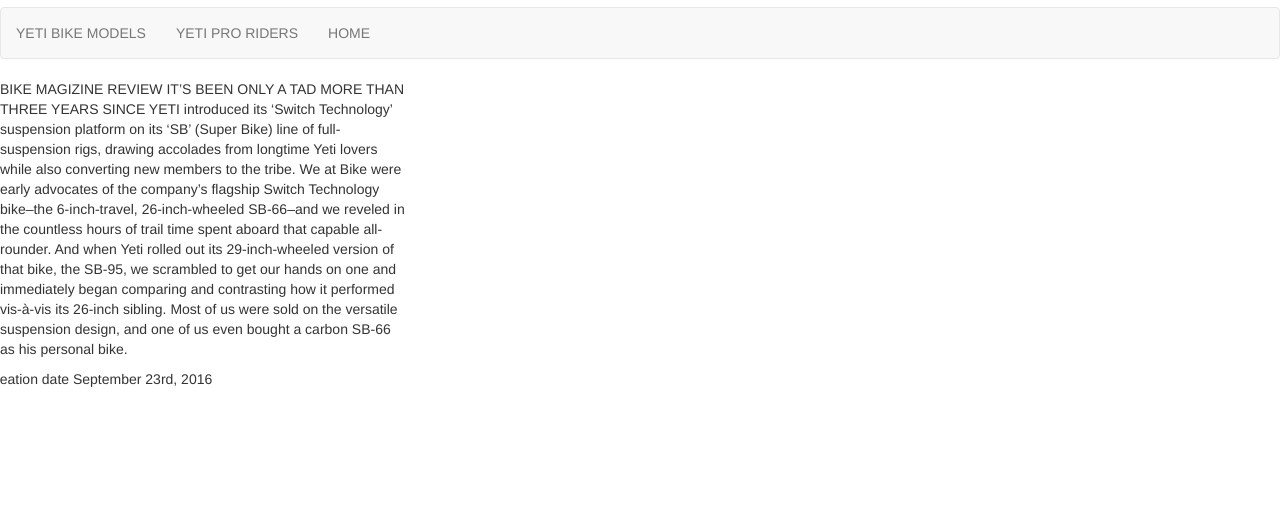
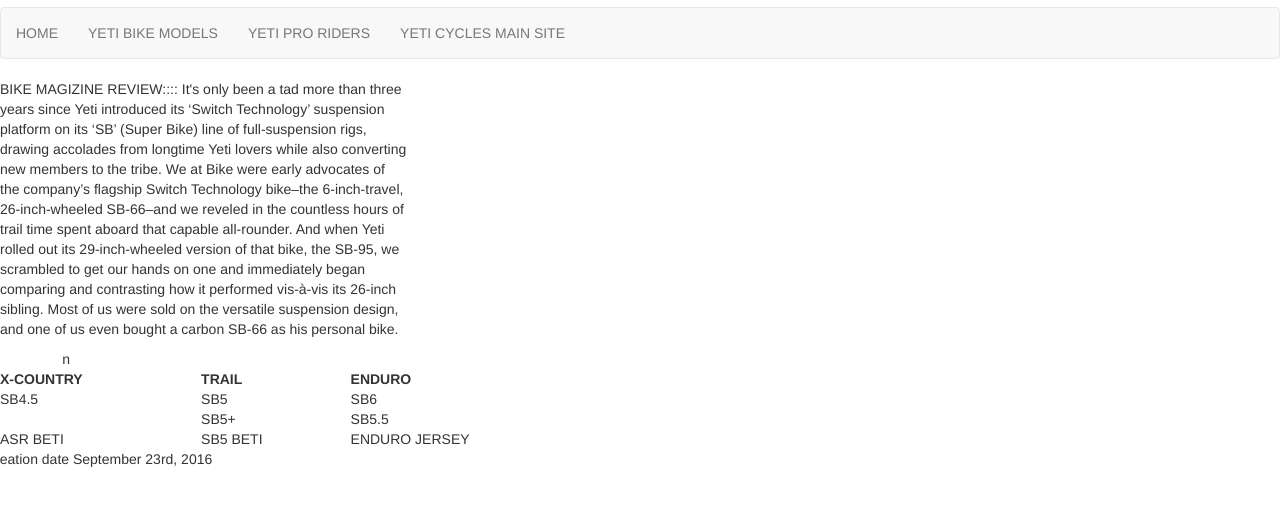
Before and after one commit to Brad-Jorgy/StaticWeb1.0, a plain HTML site: page YetiModels.html in a window 1280 px wide. Shown: the part 63-568 px from the top of the page. Drawn offline with nearby package versions, Linux system fonts and the light colour scheme.

Commit message:
latest code

```diff
--- a/YetiModels.html
+++ b/YetiModels.html
@@ -10,16 +10,17 @@
     <h1 class = "models">YETI CYCLES MODELS</h1>
     <nav class="navbar navbar-default">
       <ul class="nav navbar-nav">
+        <li><a href="index.html">HOME</a></li>
         <li><a href="YetiModels.html">YETI BIKE MODELS</a></li>
         <li><a href="YetiRiders.html">YETI PRO RIDERS</a></li>
-        <li><a href="index.html">HOME</a></li>
+        <li><a href="http://www.yeticycles.com/">YETI CYCLES MAIN SITE</a></li>
       </ul>
     </nav>
     <div class="row">
         <div class="col-md-4">
           <p class="modspecs">
-          BIKE MAGIZINE REVIEW
-          IT’S BEEN ONLY A TAD MORE THAN THREE YEARS SINCE YETI introduced its ‘Switch Technology’ suspension platform on its ‘SB’ (Super Bike) line of
+          BIKE MAGIZINE REVIEW::::
+          It's only been a tad more than three years since Yeti introduced its ‘Switch Technology’ suspension platform on its ‘SB’ (Super Bike) line of
            full-suspension rigs, drawing accolades from longtime Yeti lovers while also converting new members to the tribe. We at Bike were early advocates
            of the company’s flagship Switch Technology bike–the 6-inch-travel, 26-inch-wheeled SB-66–and we reveled in the countless hours of trail time spent
            aboard that capable all-rounder. And when Yeti rolled out its 29-inch-wheeled version of that bike, the SB-95, we scrambled to get our hands on one
@@ -28,6 +29,28 @@
           </p>
         </div>
     </div>
+    <table style="width:50%">
+    <tr>
+      <th>X-COUNTRY</th>
+      <th>TRAIL</th>
+      <th>ENDURO</th>
+    </tr>
+    <tr>
+      <td>SB4.5</td>
+      <td>SB5</td>
+      <td>SB6</td>
+    </tr>
+    <tr>
+      <td></td>
+      <td>SB5+</td>
+      <td>SB5.5</td>
+    </tr>
+    <tr>
+      <td>ASR BETI</td> n
+      <td>SB5 BETI</td>
+      <td>ENDURO JERSEY</td>
+    </tr>
+  </table>
   <div class="row">
     <div class="col">
       <p>
```
Also changed, not shown: YetiRiders.html (+2 -1 lines), index.html (+2 -1 lines).
